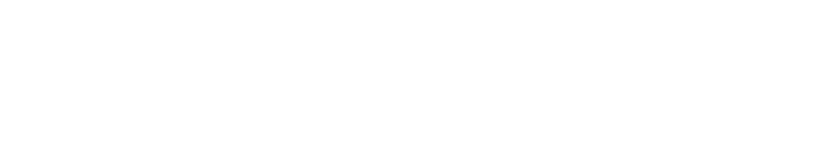
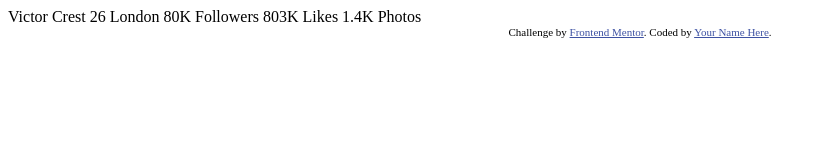
Before and after one commit to deepak-07/Frontend-mentor-challenges, a plain HTML site: page Profile-Card-Component/index.html in a window 1280 px wide. Shown: the whole page, without its empty margins (0-823 px from the left). Drawn offline with Linux system fonts and the light colour scheme.

Commit message:
Starter files added

```diff
--- a/Profile-Card-Component/index.html
+++ b/Profile-Card-Component/index.html
@@ -1,16 +1,35 @@
 <!DOCTYPE html>
 <html lang="en">
 <head>
-    <meta charset="UTF-8">
-    <meta name="viewport" content="width=device-width, initial-scale=1.0">
-    <title>Profile Card</title>
-    <link rel="stylesheet" href="style.css">
+  <meta charset="UTF-8">
+  <meta name="viewport" content="width=device-width, initial-scale=1.0"> <!-- displays site properly based on user's device -->
+
+  <link rel="icon" type="image/png" sizes="32x32" href="./images/favicon-32x32.png">
+
+  <title>Frontend Mentor | Profile card component</title>
+
+  <!-- Feel free to remove these styles or customise in your own stylesheet 👍 -->
+  <style>
+    .attribution { font-size: 11px; text-align: center; }
+    .attribution a { color: hsl(228, 45%, 44%); }
+  </style>
 </head>
 <body>
+  Victor Crest
+  26
+  London
 
-    <div class="profile-card">
+  80K
+  Followers
 
-    </div>
+  803K
+  Likes
 
+  1.4K
+  Photos
+  <div class="attribution">
+    Challenge by <a href="https://www.frontendmentor.io?ref=challenge" target="_blank">Frontend Mentor</a>.
+    Coded by <a href="#">Your Name Here</a>.
+  </div>
 </body>
 </html>
```
Also changed, not shown: Profile-Card-Component/design/desktop-design.jpg (added), Profile-Card-Component/design/desktop-preview.jpg (added), Profile-Card-Component/design/mobile-design.jpg (added), Profile-Card-Component/images/bg-pattern-bottom.svg (added), Profile-Card-Component/images/bg-pattern-card.svg (added), Profile-Card-Component/images/bg-pattern-top.svg (added), Profile-Card-Component/images/favicon-32x32.png (added), Profile-Card-Component/images/image-victor.jpg (added), 3 other files.
